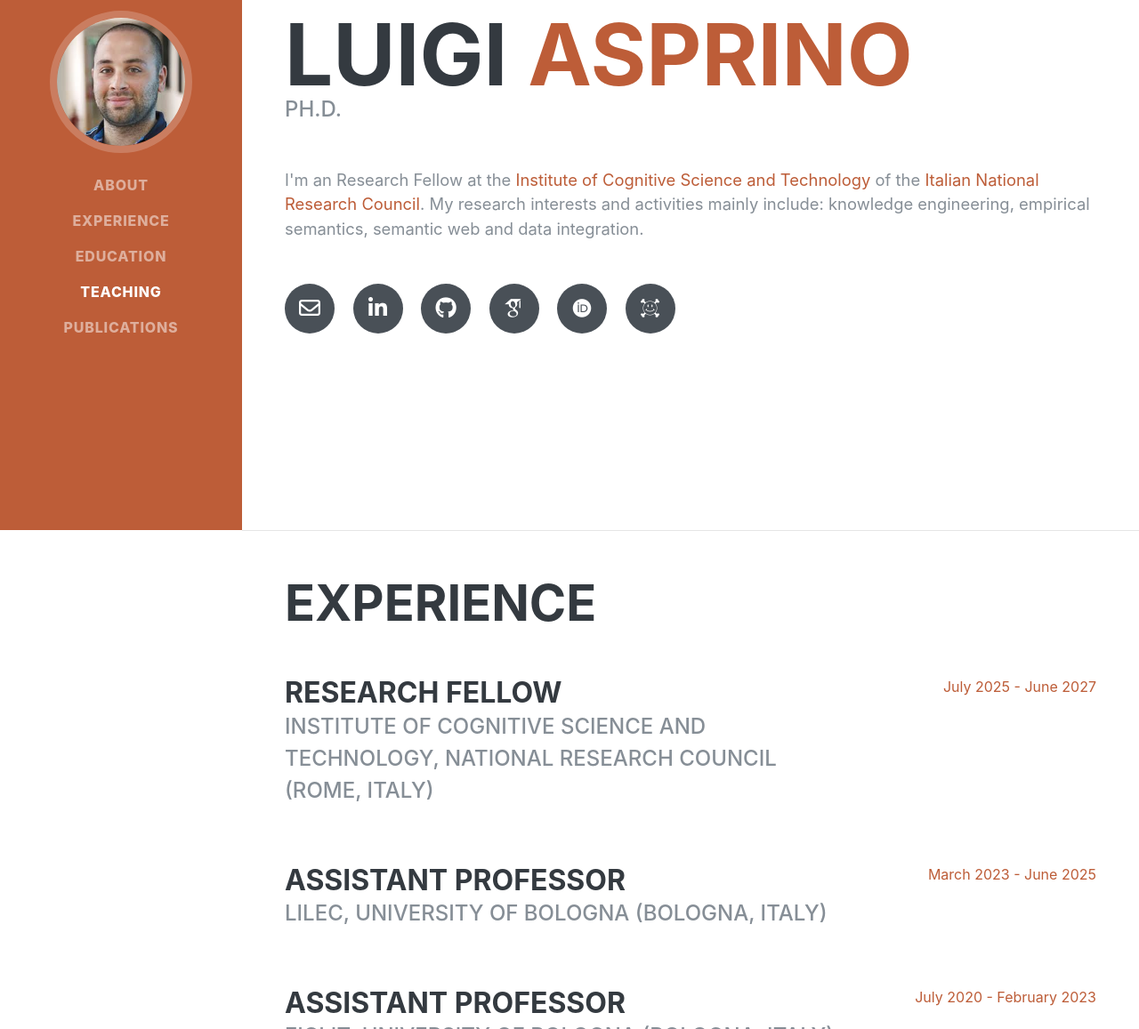
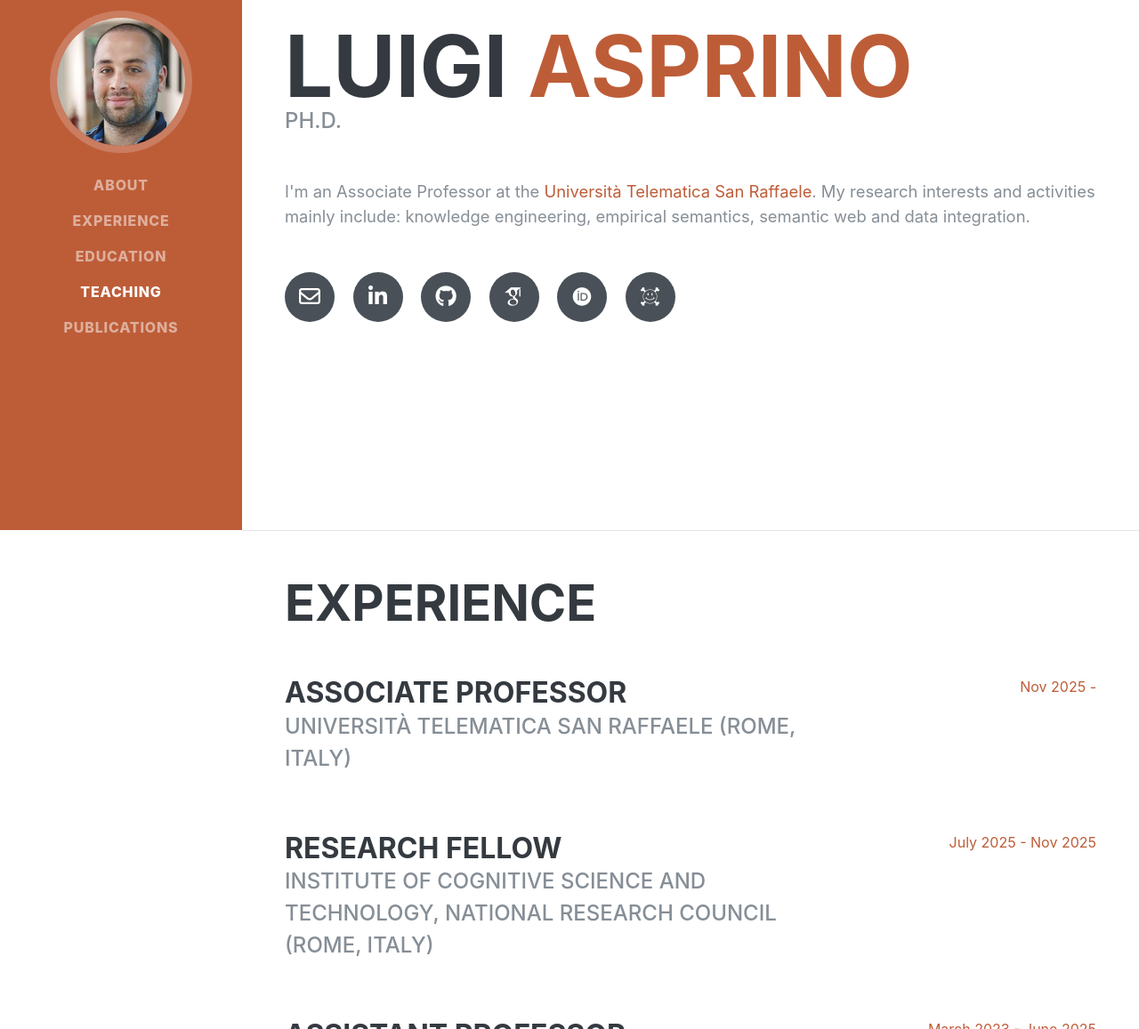
Before and after one commit to luigi-asprino/luigi-asprino.github.io, a plain HTML site: page index.html in a window 1280 px wide. Shown: the part 204-1361 px from the top of the page at 89% size. Drawn offline with Linux system fonts and the light colour scheme; files whose address does not match are found by name; a web font is replaced by a local one.

Commit message:
Update index.html

```diff
--- a/index.html
+++ b/index.html
@@ -80,7 +80,7 @@
 				</h1>
 				<div class="subheading mb-5">Ph.D.</div>
 				<p class="lead mb-5">
-					I'm an Research Fellow at the <a href="https://www.istc.cnr.it/">Institute of Cognitive Science and Technology </a> of the <a href="https://www.cnr.it/">Italian National Research Council</a>.
+					I'm an Associate Professor at the <a href="https://www.uniroma5.it/">Universit&agrave; Telematica San Raffaele</a>.
 					My research interests and activities mainly include: knowledge engineering, empirical semantics, semantic web and data integration.
 
 				</p>
@@ -112,6 +112,19 @@
 			<div class="w-100">
 				<h2 class="mb-5">Experience</h2>
 
+
+				<div
+					class="resume-item d-flex flex-column flex-md-row justify-content-between mb-5">
+					<div class="resume-content">
+						<h3 class="mb-0">Associate Professor</h3>
+						<div class="subheading mb-3">Universit&agrave; Telematica San Raffaele (Rome, Italy)</div>
+						<p></p>
+					</div>
+					<div class="resume-date text-md-right">
+						<span class="text-primary">Nov 2025 - </span>
+					</div>
+				</div>
+
 				<div
 					class="resume-item d-flex flex-column flex-md-row justify-content-between mb-5">
 					<div class="resume-content">
@@ -121,7 +134,7 @@
 						<p></p>
 					</div>
 					<div class="resume-date text-md-right">
-						<span class="text-primary">July 2025 - June 2027</span>
+						<span class="text-primary">July 2025 - Nov 2025</span>
 					</div>
 				</div>
 
```
